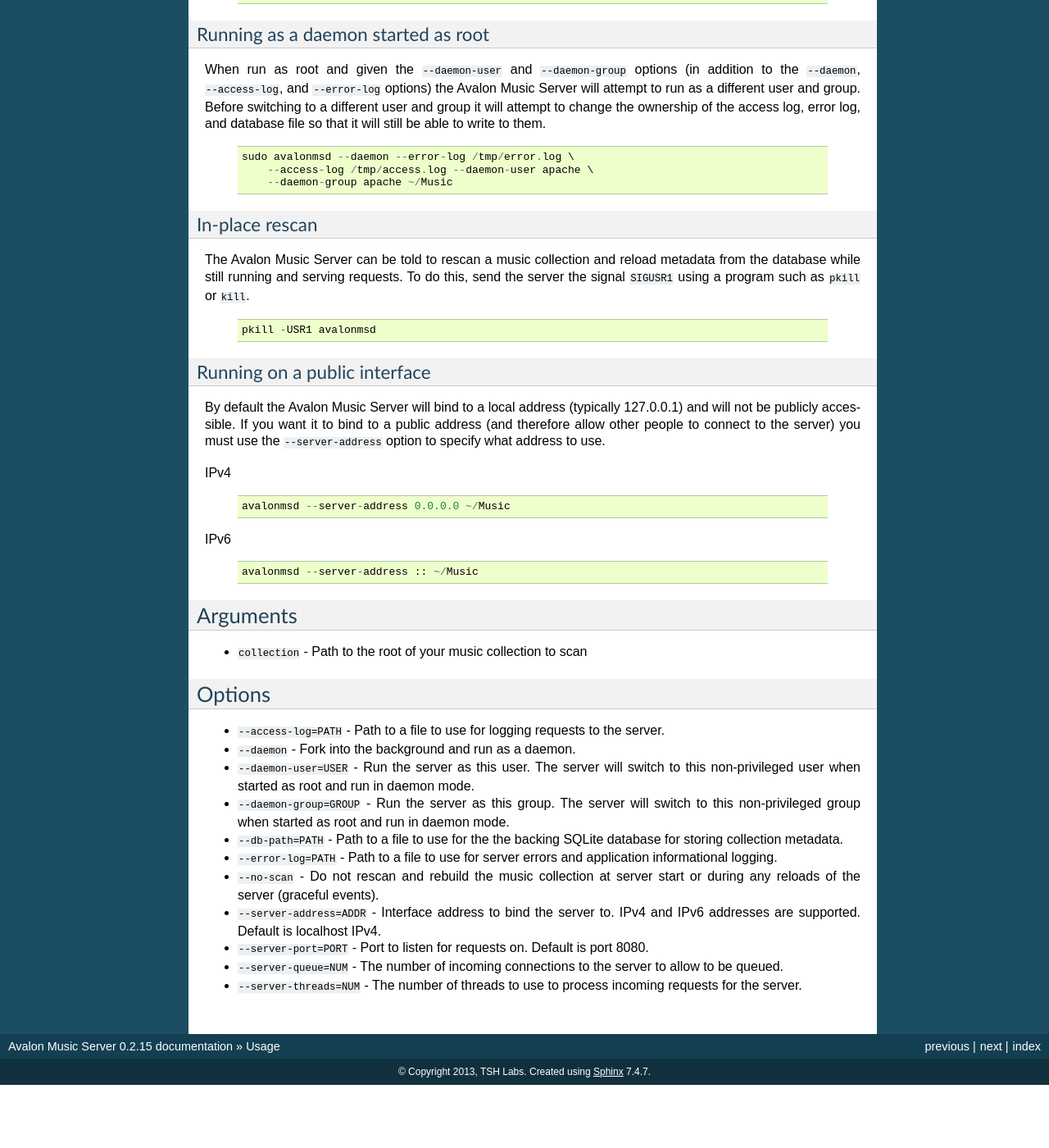
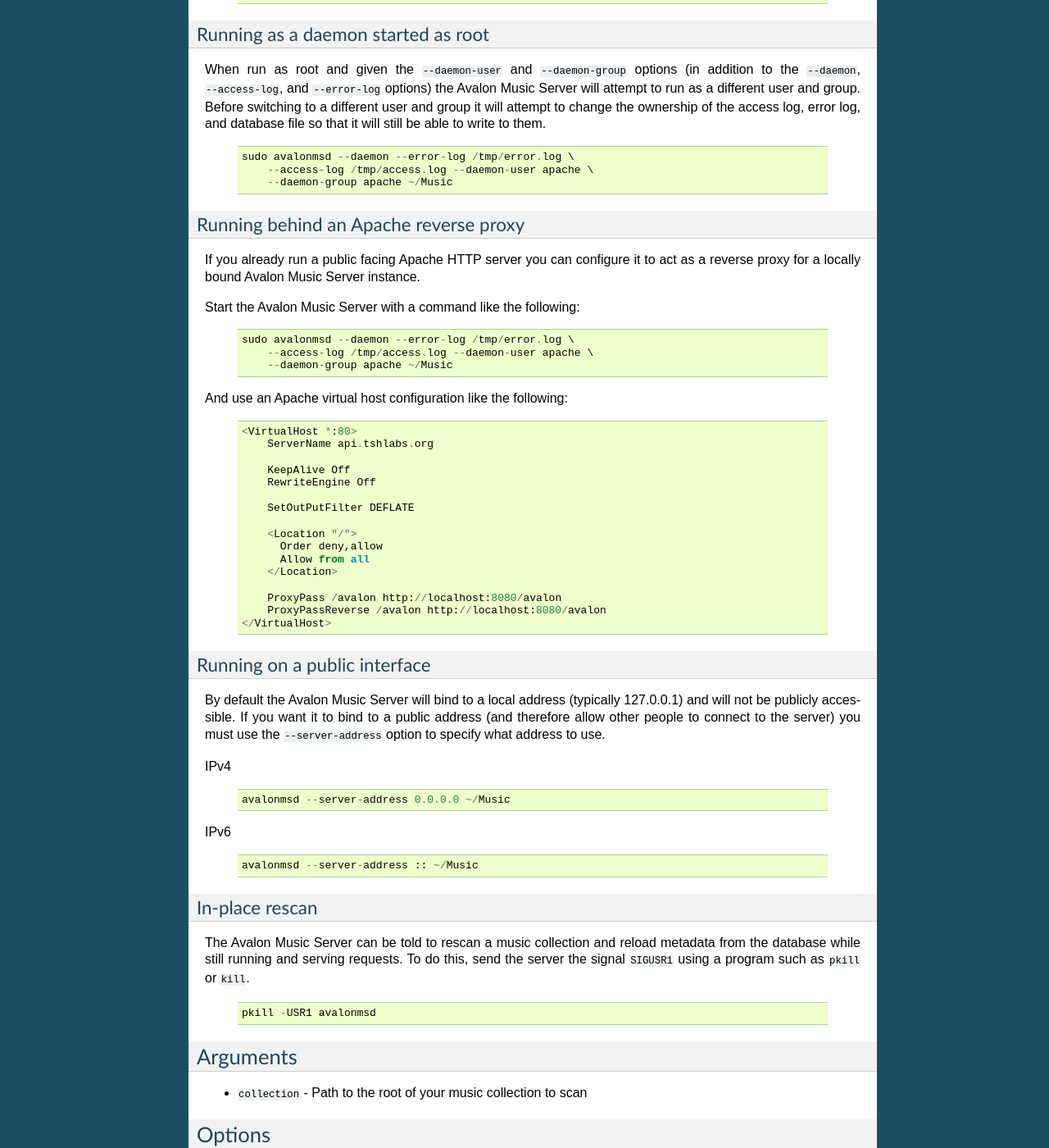
Before and after one commit to 56quarters/avalonms, a Sphinx documentation site: the page built from doc/usage.rst, in a window 1280 px wide and 1400 px high, scrolled down 718 px. Shown: the whole window at 82% size. Built offline with Sphinx 7.4.7, drawn with Linux system fonts in a browser that asks for light colours; before the commit the page ends 2041 px from its top, so only the background shows below that; some of the changed text lies outside the part shown.

Commit message:
Docs for running behind and apache reverse proxy

```diff
--- a/doc/usage.rst
+++ b/doc/usage.rst
@@ -56,17 +56,40 @@
         --access-log /tmp/access.log --daemon-user apache \
         --daemon-group apache ~/Music
 
+Running behind an Apache reverse proxy
+======================================
 
-In-place rescan
-===============
+If you already run a public facing Apache HTTP server you can configure it to act as
+a reverse proxy for a locally bound Avalon Music Server instance.
 
-The Avalon Music Server can be told to rescan a music collection and reload metadata
-from the database while still running and serving requests. To do this, send the server
-the signal ``SIGUSR1`` using a program such as ``pkill`` or ``kill``.
+Start the Avalon Music Server with a command like the following:
 
   ::
 
-    pkill -USR1 avalonmsd
+    sudo avalonmsd --daemon --error-log /tmp/error.log \
+        --access-log /tmp/access.log --daemon-user apache \
+        --daemon-group apache ~/Music
+
+And use an Apache virtual host configuration like the following:
+
+  ::
+
+    <VirtualHost *:80>
+        ServerName api.tshlabs.org
+
+        KeepAlive Off
+        RewriteEngine Off
+
+        SetOutPutFilter DEFLATE
+
+        <Location "/">
+          Order deny,allow
+          Allow from all
+        </Location>
+
+        ProxyPass /avalon http://localhost:8080/avalon
+        ProxyPassReverse /avalon http://localhost:8080/avalon
+    </VirtualHost>
 
 
 Running on a public interface
@@ -88,6 +111,18 @@
   ::
 
     avalonmsd --server-address :: ~/Music
+
+
+In-place rescan
+===============
+
+The Avalon Music Server can be told to rescan a music collection and reload metadata
+from the database while still running and serving requests. To do this, send the server
+the signal ``SIGUSR1`` using a program such as ``pkill`` or ``kill``.
+
+  ::
+
+    pkill -USR1 avalonmsd
 
 
 Arguments
```
